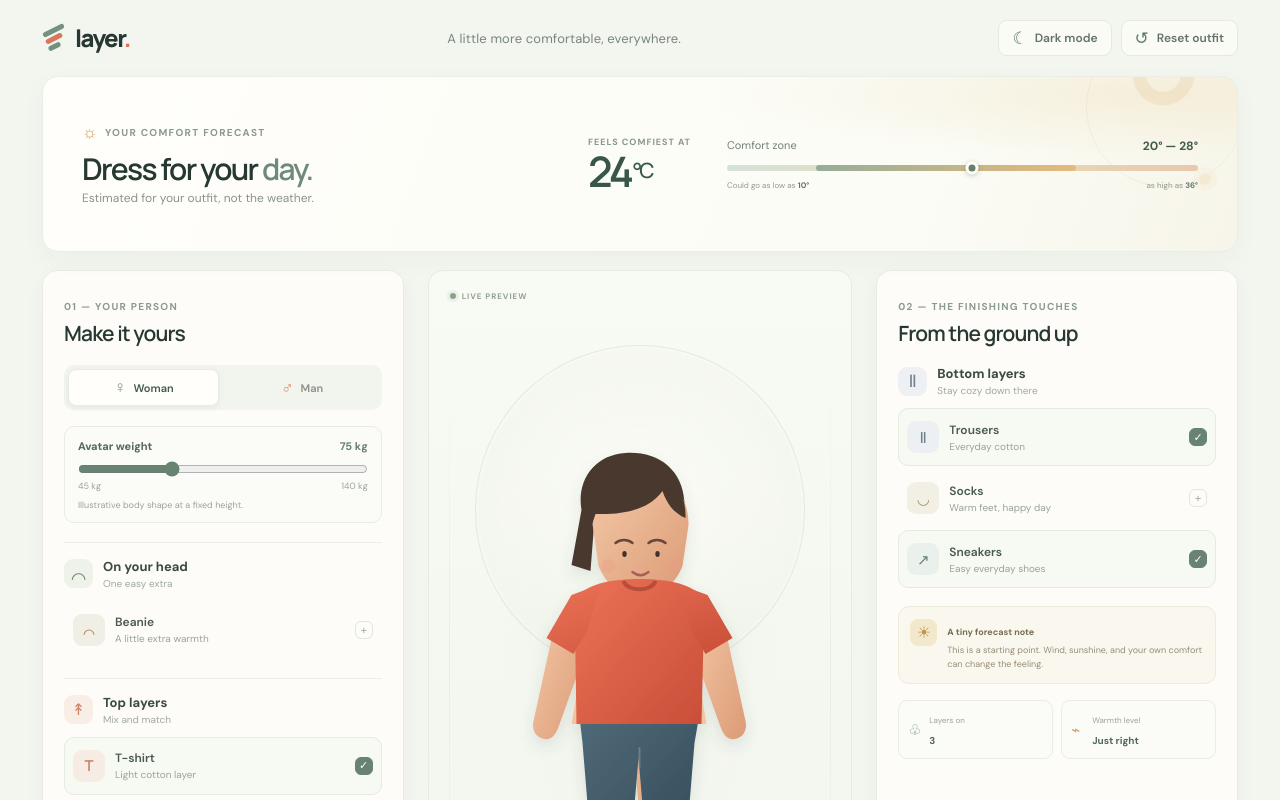
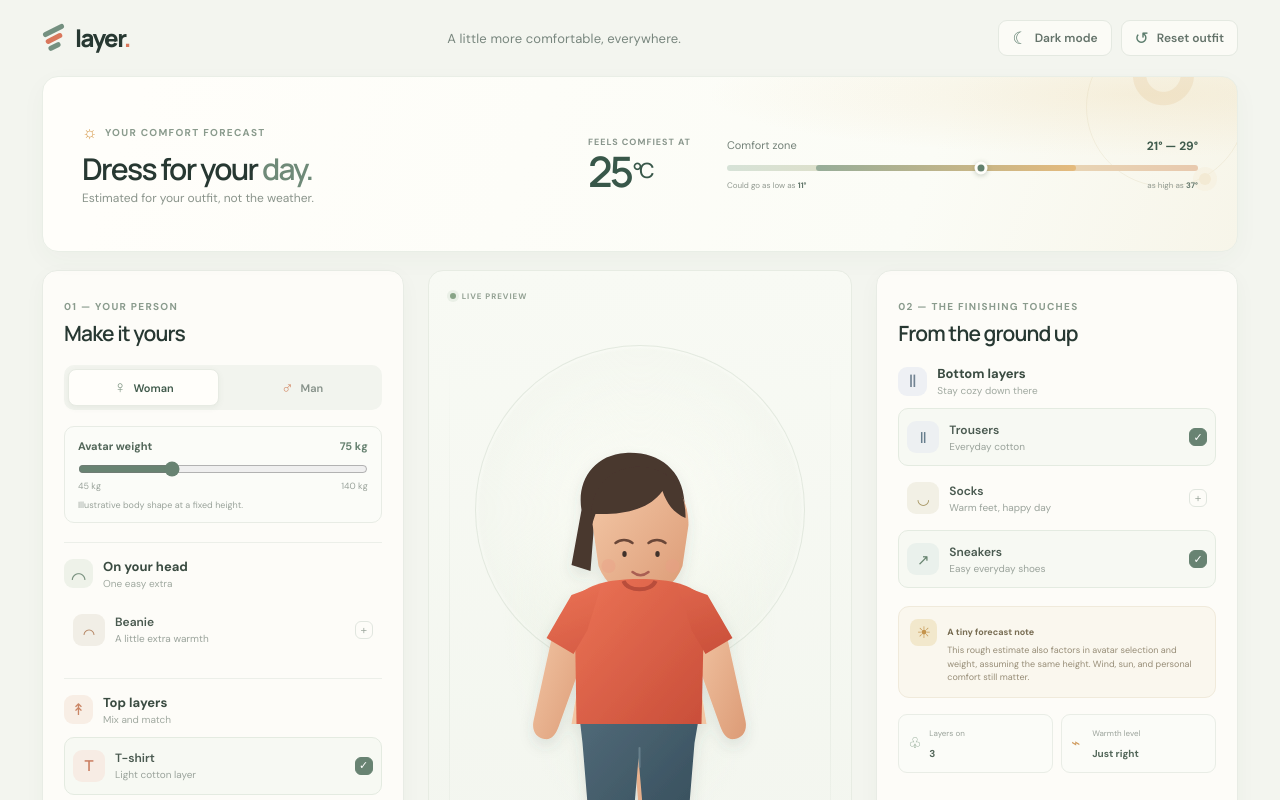
Before and after one commit to Vavuz/clothes-layers, a React (Vite) app: page / in a window 1280 px wide. Shown: the top 800 px of the page. Built offline with nearby package versions, Linux system fonts and the light colour scheme.

Commit message:
Weight and gender influence comfort temperature

```diff
--- a/src/App.jsx
+++ b/src/App.jsx
@@ -146,11 +146,12 @@ function App() {
 
   const temperature = useMemo(() => {
     const warmth = Object.entries(outfit).reduce((total, [id, active]) => total + (active ? clothing[id].warmth : 0), 0)
-    const low = Math.round(26 - warmth * 2.2)
+    const bodyAdjustment = (75 - weight) * 0.04 + (gender === 'woman' ? 1 : -1)
+    const low = Math.round(26 - warmth * 2.2 + bodyAdjustment)
     const high = low + 8
-    const position = Math.min(78, Math.max(22, Math.round(52 - (warmth - 2.9) * 6)))
+    const position = Math.min(78, Math.max(22, Math.round(52 - (warmth - 2.9) * 6 + bodyAdjustment * 2)))
     return { low, high, min: low - 10, max: high + 8, feels: Math.round((low + high) / 2), position }
-  }, [outfit])
+  }, [gender, outfit, weight])
 
   function toggleClothing(id) {
     setOutfit((current) => ({ ...current, [id]: !current[id] }))
@@ -269,7 +270,7 @@ function App() {
 
           <div className="weather-note">
             <div className="note-icon" aria-hidden="true">☀</div>
-            <div><strong>A tiny forecast note</strong><p>This is a starting point. Wind, sunshine, and your own comfort can change the feeling.</p></div>
+            <div><strong>A tiny forecast note</strong><p>This rough estimate also factors in avatar selection and weight, assuming the same height. Wind, sun, and personal comfort still matter.</p></div>
           </div>
 
           <div className="quick-stats">
```
